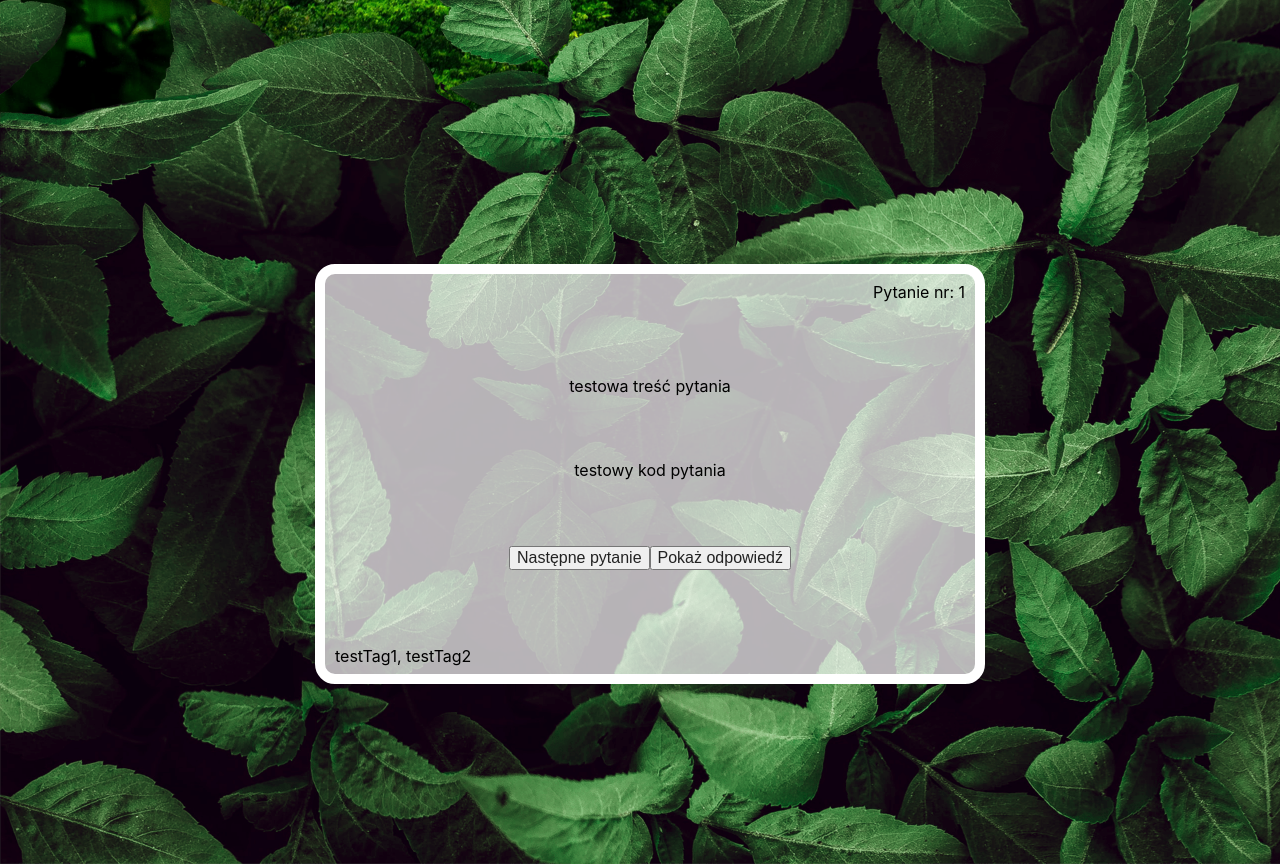
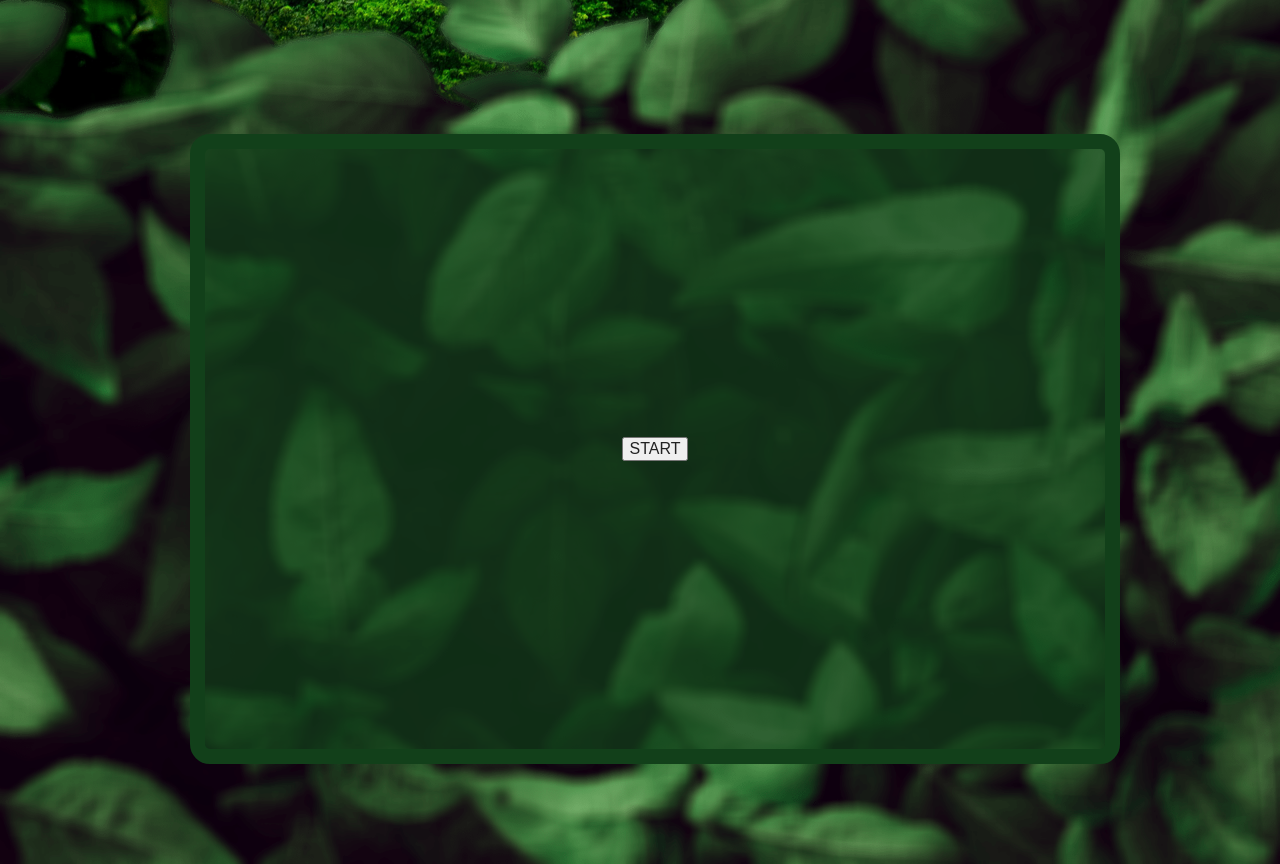
Before and after one commit to KrynickiJarek/imdalejwlas, a React (Create React App) app: page / in a window 1280 px wide. Shown: the part 1760-2624 px from the top of the page. Built offline with nearby package versions, Linux system fonts and the light colour scheme.

Commit message:
startingBox created

```diff
--- a/public/index.html
+++ b/public/index.html
@@ -9,10 +9,11 @@
       name="description"
       content="Strona przeznaczona do nauki języka JavaScript za pomocą fiszek"
     />
+    <title>Im dalej w las tym więcej JS</title>
     <link rel="apple-touch-icon" href="%PUBLIC_URL%/logo192.png" />
     <link rel="manifest" href="%PUBLIC_URL%/manifest.json" />
     <link href="https://fonts.googleapis.com/css2?family=Montserrat:ital,wght@0,600;0,700;0,900;1,400&display=swap" rel="stylesheet">
-    <title>Im dalej w las tym więcej JS</title>
+    <script src="https://kit.fontawesome.com/a3a7e36b26.js" crossorigin="anonymous"></script>
   </head>
   <body>
     <noscript>You need to enable JavaScript to run this app.</noscript>
--- a/src/layouts/App/App.js
+++ b/src/layouts/App/App.js
@@ -21,7 +21,7 @@ useEffect(() => {
         <>
             <MainLayout/>
             <StartBox/>
-            <Flashcard/>
+            {/*<Flashcard/>*/}
         </>
     );
 }
--- a/src/layouts/Flashcard/Flashcard.js
+++ b/src/layouts/Flashcard/Flashcard.js
@@ -14,18 +14,18 @@ const Flashcard = () => {
     })
 
 
-    const [flipPosition, setFlipPosition] = useState("");
-    const flipStyle = {}
-    flipStyle.transform = flipPosition;
+    const [turn, setTurn] = useState("");
+    const turnStyle = {}
+    turnStyle.transform = turn;
 
     const handleTurnY = () => {
-        setFlipPosition("rotateY(180deg)");
+        setTurn("rotateY(180deg)");
     }
     const handleTurnYBack = () => {
-        setFlipPosition("rotateY(0)");
+        setTurn("rotateY(0)");
     }
     const handleTurnX = () => {
-        setFlipPosition("rotateY(360deg)");
+        setTurn("rotateY(360deg)");
     }
 
     const [currQuestion, setCurrQuestion] = useState(questions[0]);
@@ -38,24 +38,13 @@ const Flashcard = () => {
         setCurrQuestion(arr[questionNumber]);
     }
 
-    //     for (let number of questionNumber) {
-    //         number.innerHTML = `Pytanie nr: ${randomQuestionNumber + 1}`
-    //     }
-    //     questionContent.innerHTML = `${array[randomQuestionNumber].questionContent}`
-    //     questionCode.innerHTML = `${array[randomQuestionNumber].questionCode}`
-    //     answerContent.innerHTML = `${array[randomQuestionNumber].answerContent}`
-    //     answerCode.innerHTML = `${array[randomQuestionNumber].answerCode}`
-    //     for (let tag of tagList) {
-    //         tag.innerHTML = `Tagi: ${array[randomQuestionNumber].tags.join(", ")}`
-    //     }
-    // }
 
     return (
         <div className="flashcard_container">
 
             <div style={flashcardStyle} className="flashcard_box">
 
-                <div style={flipStyle} className="flipping_card">
+                <div style={turnStyle} className="flipping_card">
                     <div className="question_box">
                         <div className="question_number">Pytanie nr: {questionNumber+1}</div>
                         <div className="question_content">{currQuestion.questionContent}</div>
--- a/src/layouts/MainLayout/LeavesFocus/LeavesFocus.js
+++ b/src/layouts/MainLayout/LeavesFocus/LeavesFocus.js
@@ -13,8 +13,7 @@ const LeavesFocus = () => {
                 const opacityCalc = (4.5 - 5 * ((window.scrollY + window.innerHeight) / document.body.scrollHeight)).toFixed(2)
                 setOpacity(opacityCalc > 1 ? 1 : opacityCalc < 0 ? 0 : opacityCalc);
             }
-        }, []
-    )
+        }) ///było []
     return (
         <div style={opacityStyle} className="bg_z3">
         </div>
--- a/src/layouts/MainLayout/MainLayout.js
+++ b/src/layouts/MainLayout/MainLayout.js
@@ -1,4 +1,4 @@
-import React, {useState, useEffect} from 'react';
+import React from 'react';
 import LeavesFocus from "./LeavesFocus/LeavesFocus";
 import Billboard from "./Billboard/Billboard";
 import "./_mainlayout.scss"
--- a/src/layouts/StartBox/StartBox.js
+++ b/src/layouts/StartBox/StartBox.js
@@ -1,12 +1,71 @@
-import React from 'react';
+import React, {useState, useEffect} from 'react';
+import Flashcard from "../Flashcard/Flashcard";
 import "./_startbox.scss"
 
 
 const StartBox = () => {
 
+    const [boxPosition, setBoxPosition] = useState(window.innerHeight / 2);
+    const boxStyle = {}
+    boxStyle.bottom = boxPosition;
+
+    useEffect(() => {
+        window.onchange = () => {
+            setBoxPosition(window.innerHeight / 2);
+        }
+    })
+
+
+    const [turn, setTurn] = useState("");
+    const turnStyle = {}
+    turnStyle.transform = turn;
+
+    useEffect(() => {
+        window.onscroll = () => {
+            const screenPosition = (window.scrollY + window.innerHeight) / document.body.scrollHeight;
+            setTurn(screenPosition >= 0.99 ? "rotateX(180deg)" : "");
+        }
+    })
+
+
+    const [hide, setHide] = useState("block");
+    const [show, setShow] = useState("none");
+
+    const hideStyle = {};
+    const showStyle = {};
+
+    hideStyle.display = hide;
+    showStyle.display = show;
+
+    const handleClick = () => {
+        setHide("none");
+        setShow("block");
+    }
+
+
     return (
         <>
+            <div style={hideStyle} className="startBox_container">
 
+                <div style={boxStyle} className="startBox_box">
+                    <div style={turnStyle} className="flipping_box">
+
+                        <div className="arrow_box">
+                            <i className="fas fa-arrow-down"/>
+                        </div>
+
+                        <div className="startBox_start">
+                            <button onClick={handleClick} className="start_button">START</button>
+                        </div>
+
+
+                    </div>
+                </div>
+            </div>
+
+            <div style={showStyle}>
+                <Flashcard/>
+            </div>
         </>
     )
 }
--- a/src/layouts/StartBox/_startbox.scss
+++ b/src/layouts/StartBox/_startbox.scss
@@ -0,0 +1,60 @@
+@import "src/styles/colors";
+
+.startBox_container {
+  position: relative;
+  width: 100vw;
+  height: 55vw;
+
+
+  .startBox_box {
+    position: absolute;
+    width: 900px;
+    height: 600px;
+    left: 50%;
+    transform: translate(-50%, +50%);
+
+
+    .flipping_box {
+      position: relative;
+      top: 0;
+      left: 0;
+      width: 100%;
+      height: 100%;
+      transform-style: preserve-3d;
+      transition: all 0.8s ease;
+
+      .arrow_box, .startBox_start{
+        display: flex;
+        justify-content: center;
+        align-items: center;
+        text-align: center;
+        position: absolute;
+        top: 0;
+        left: 0;
+        width: 100%;
+        height: 100%;
+        backface-visibility: hidden;
+        border-radius: 20px;
+      }
+
+      .arrow_box {
+        font-size: 250px;
+        color: $arrow-color;
+      }
+
+      .startBox_start {
+        background: $startbox-color-bg;
+        border: 15px solid $startbox-color-br;
+        transform: rotateY(180deg) rotate(180deg);
+      }
+    }
+  }
+}
+
+.hide{
+  display: none;
+}
+//
+//.show{
+//  display: block;
+//}
--- a/src/styles/_colors.scss
+++ b/src/styles/_colors.scss
@@ -4,4 +4,8 @@ $question-color-br: rgb(255, 255, 255);
 $answer-color-bg: rgba(252, 216, 60, 0.7);
 $answer-color-br: rgb(252, 216, 60);
 
-$font-color: rgb(0, 0, 0)
+$startbox-color-bg: rgba(18, 64, 26, 0.7);
+$startbox-color-br: rgb(18, 64, 26);
+
+$font-color: rgb(0, 0, 0);
+$arrow-color: rgb(255, 255, 255);
```
